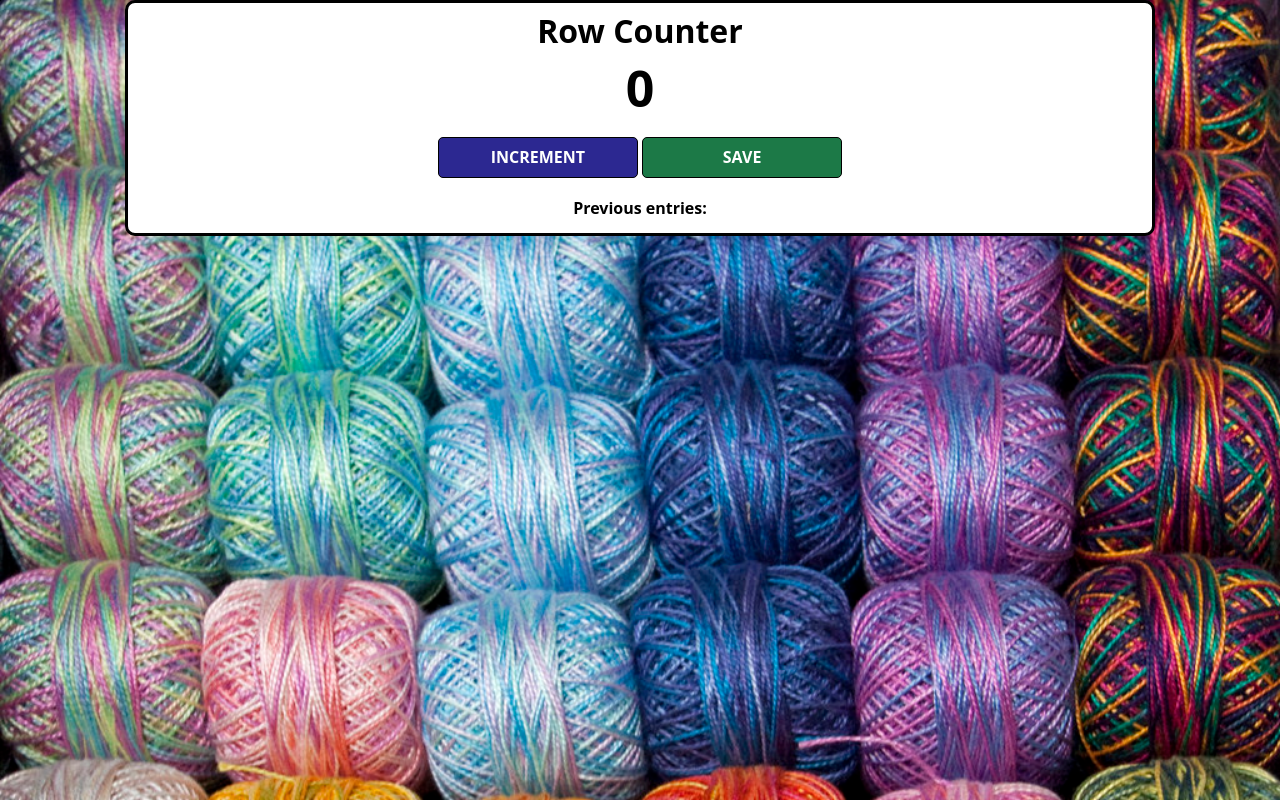
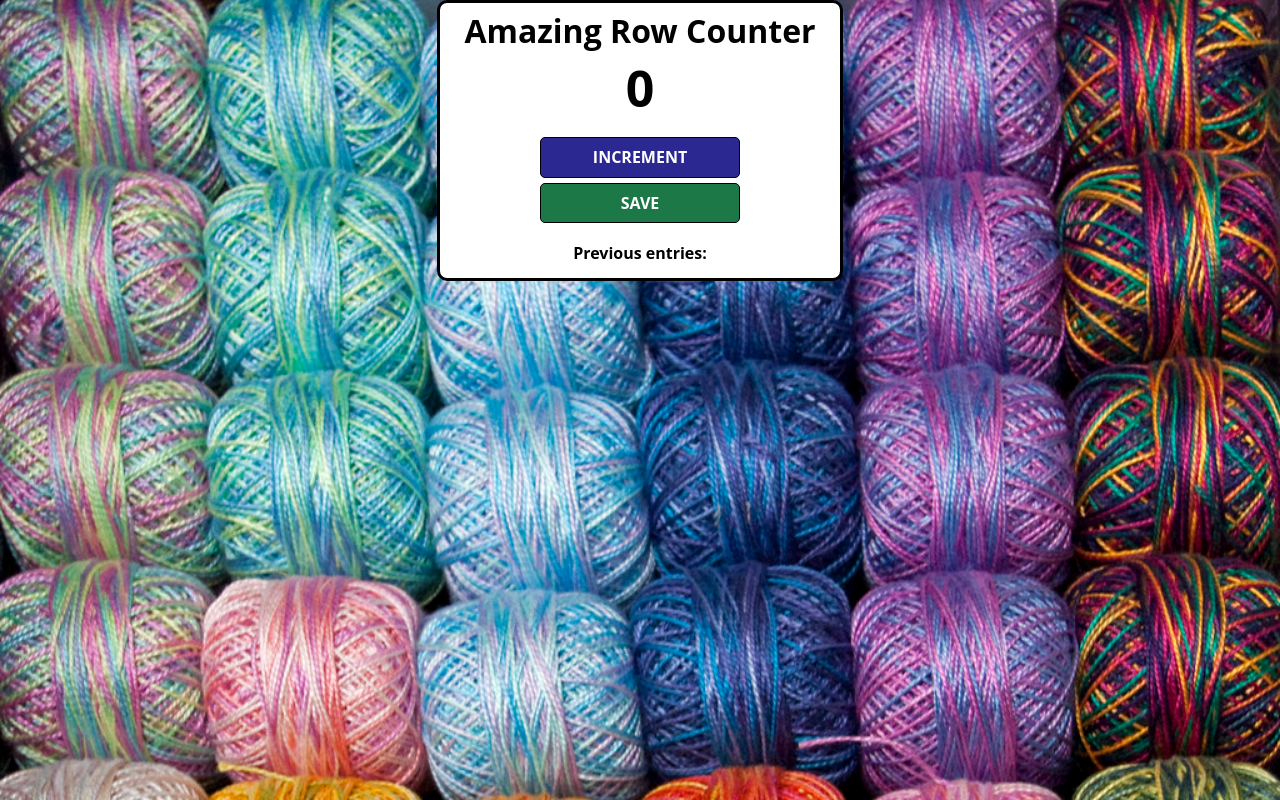
Before and after one commit to tassojib/counter, a plain HTML site: page index.html in a window 1280 px wide. Drawn offline with nearby package versions, Linux system fonts and the light colour scheme.

Commit message:
Change heading and max-width

```diff
--- a/index.css
+++ b/index.css
@@ -8,7 +8,7 @@ body {
 
 .container {
     background: white;
-    max-width: 80%;
+    max-width: 400px;
     margin: auto;
     border: 3px solid black;
     border-radius: 10px;
--- a/index.html
+++ b/index.html
@@ -4,7 +4,7 @@
     </head>
     <body>
         <div class="container">
-            <h1>Row Counter</h1>
+            <h1>Amazing Row Counter</h1>
             <h2 id="count-el">0</h2>
             <button id="increment-btn" onclick="increment()">INCREMENT</button>
             <button id="save-btn" onclick="save()">SAVE</button>
```
